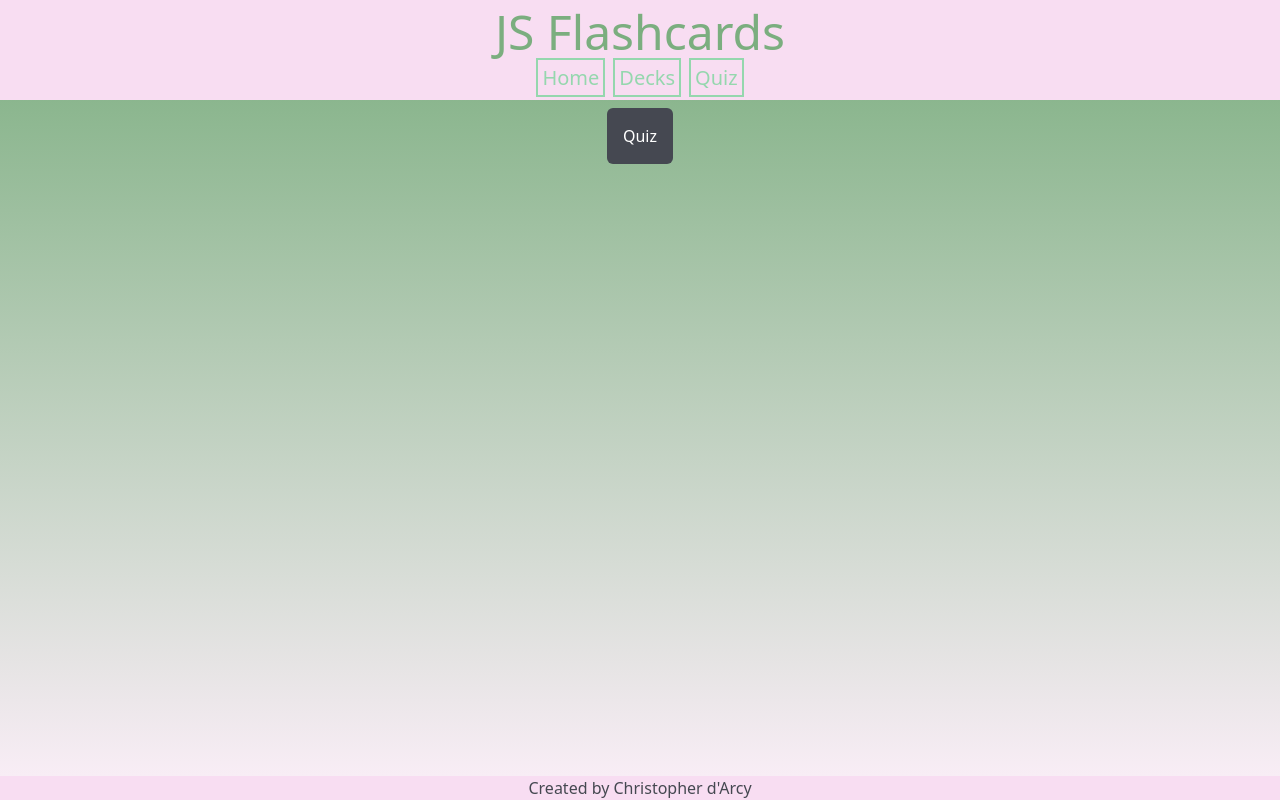
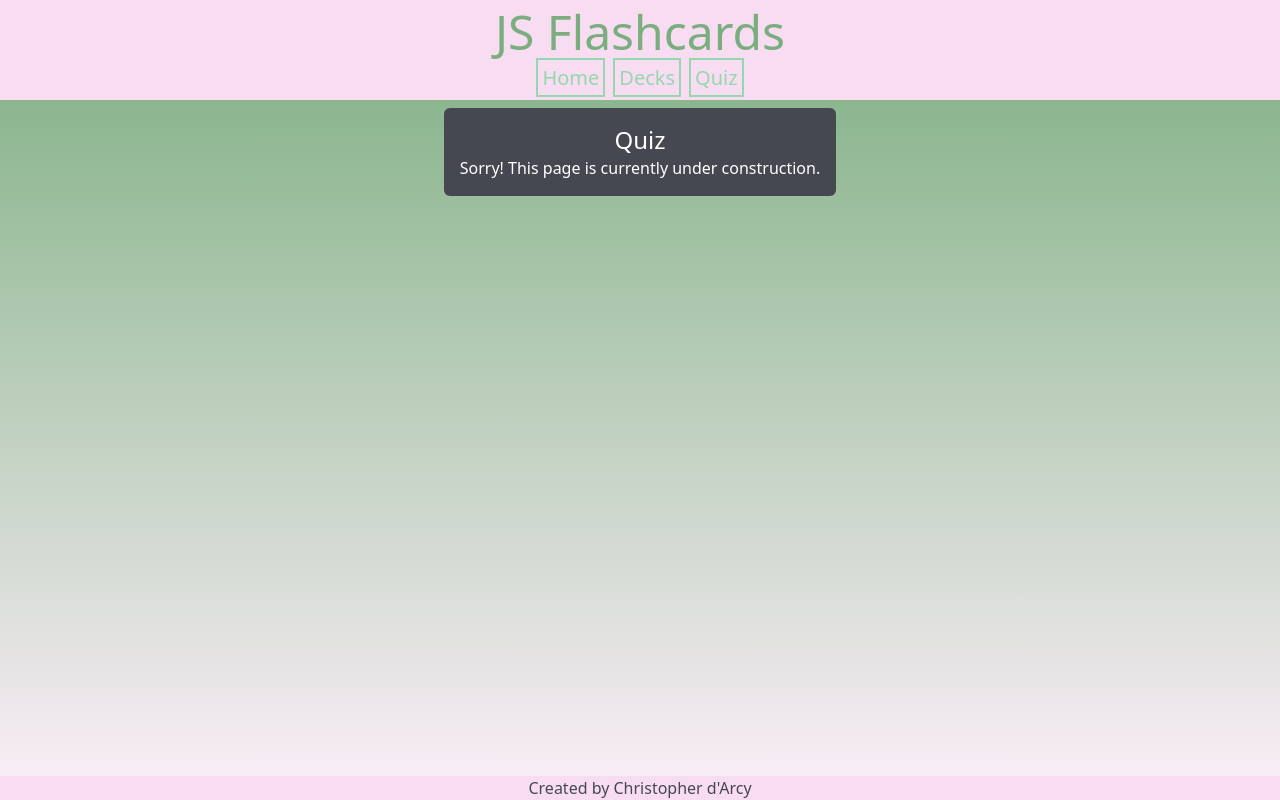
Before and after one commit to cmdarcy/js-flashcards, a React (Vite) app: page /quiz in a window 1280 px wide. Built offline with nearby package versions, Linux system fonts and the light colour scheme.

Commit message:
add under construction quiz page

```diff
--- a/src/Layout/QuizPage.jsx
+++ b/src/Layout/QuizPage.jsx
@@ -1,7 +1,14 @@
 import React from "react";
 
 function QuizPage() {
-	return <h2 className="text-white">Quiz</h2>;
+	return (
+		<>
+			<h2 className="text-white text-2xl">Quiz</h2>
+			<p className="text-white">
+				Sorry! This page is currently under construction.
+			</p>
+		</>
+	);
 }
 
 export default QuizPage;
```
